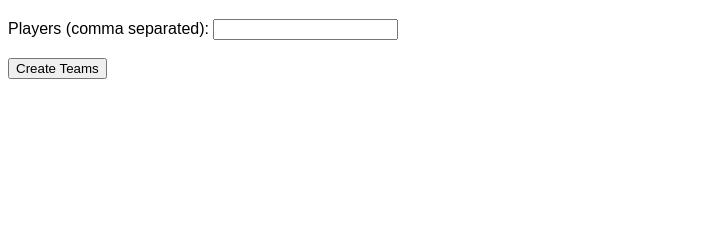
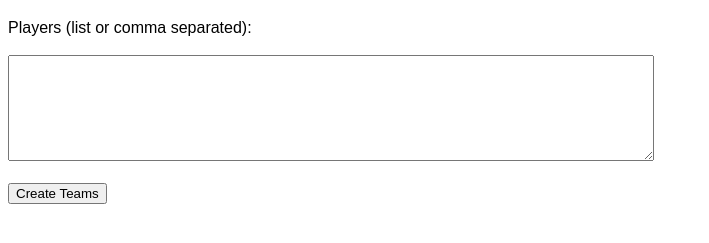
Before and after one commit to Cyberino7/random_team_creator, a plain HTML site: page random_team_creator.html in a window 1280 px wide. Shown: the part 61-304 px from the top of the page, without its empty margins (0-709 px from the left). Drawn offline with Linux system fonts and the light colour scheme.

Commit message:
changed input to textarea, added new input format

```diff
--- a/random_team_creator.html
+++ b/random_team_creator.html
@@ -27,14 +27,17 @@
     #tableHead {
         background-color: lightblue;
     }
+    textarea {
+        width: 50vw;
+        height: 100px;
+    }
 </style>
 <body>
     <h1>Random Team Creator</h1>
-    <div>
-        <label>Players (comma separated): </label>
-        <input type="text" id="playerInput"/>
-    </div>
-    <br>
+    <label>Players (list or comma separated): </label>
+    <br><br>
+    <textarea id="playerInput"></textarea>
+    <br><br>
     <button onclick="createTeams()">Create Teams</button>
     <div id="teamsDiv">
 
@@ -46,6 +49,10 @@
         var players = document.getElementById("playerInput").value.split(',').map(player => player.trim());
         var team1 = [];
         var team2 = [];
+
+        if (players.length == 1) {
+            players = document.getElementById("playerInput").value.split('\n').map(player => player.trim());
+        }
 
         while (players.length > 0) {
             var randomIndex = Math.floor(Math.random() * players.length);
```
